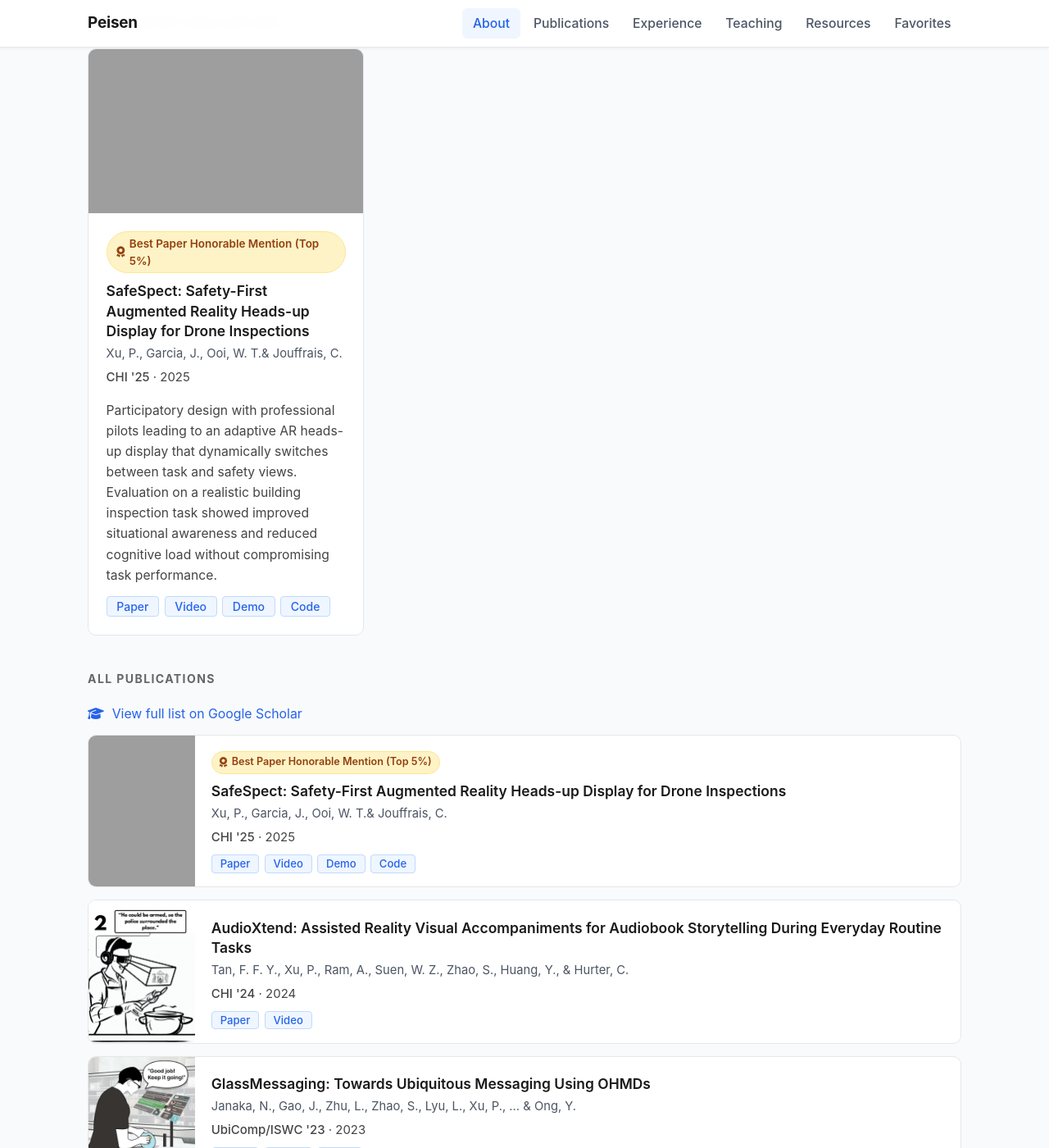
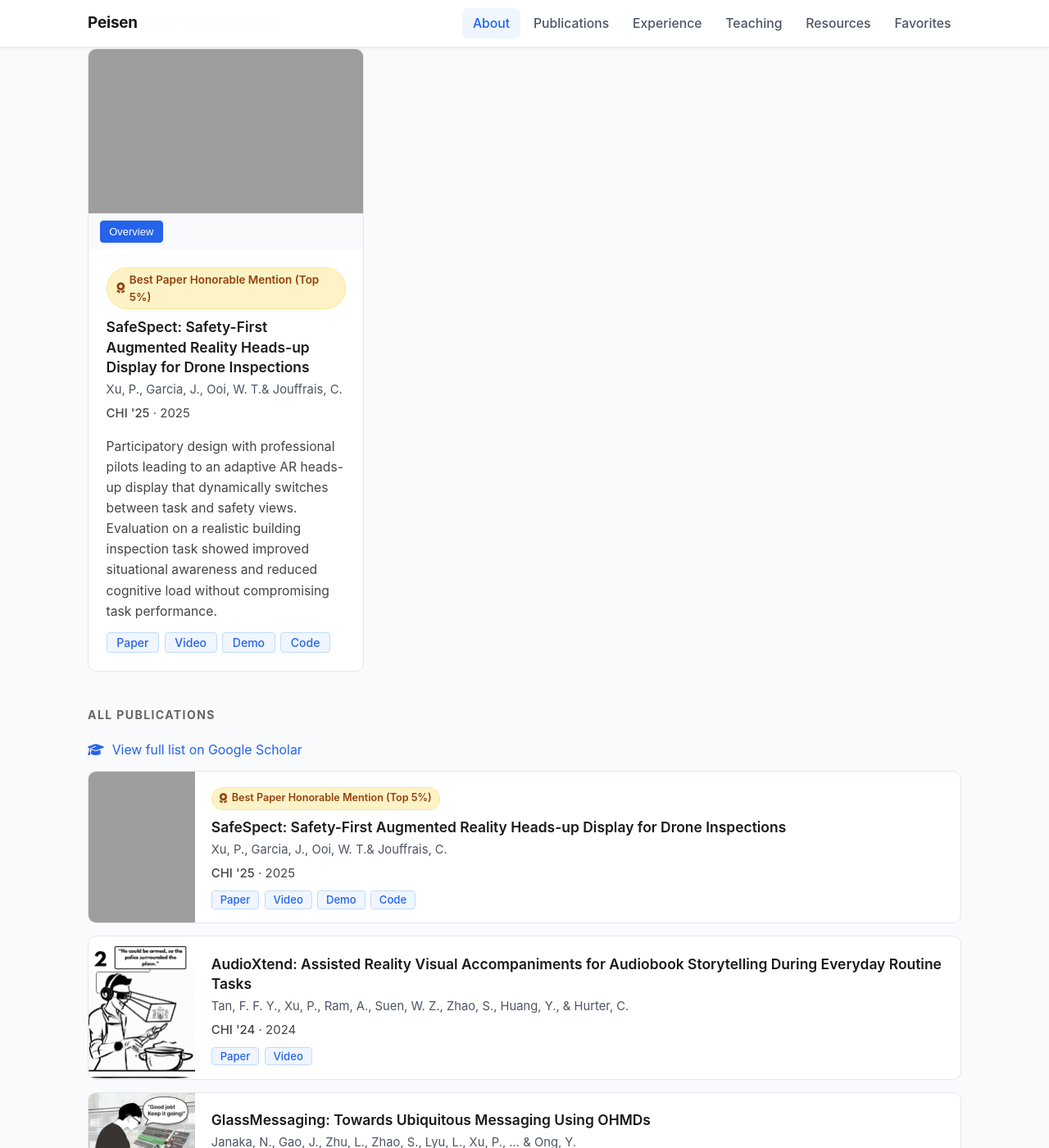
Before and after one commit to PepperXu/PepperXu.github.io, a Jekyll site: the page built from _pages/about.md, in a window 1280 px wide and 1400 px high, scrolled down 788 px. Shown: the whole window at 82% size. Built offline with Jekyll 4.4.1, drawn with Linux system fonts in a browser that asks for light colours; a script that is not in the unit is left out.

Commit message:
support multiple feature images

```diff
--- a/_layouts/one-page.html
+++ b/_layouts/one-page.html
@@ -111,7 +111,20 @@
           <div class="op-pub-grid op-pub-grid--featured">
             {% for pub in featured_pubs reversed %}
             <article class="op-pub-card op-pub-card--featured">
-              {% if pub.header.teaser %}
+              {% if pub.header.images and pub.header.images.size > 0 %}
+              <div class="op-pub-card__fig op-pub-card__fig--gallery">
+                <div class="op-pub-card__fig-imgs">
+                  {% for img in pub.header.images %}
+                  <img src="{{ img.src | prepend: base_path }}" alt="{{ img.label | default: pub.title }}" class="op-pub-fig-img{% if forloop.first %} op-pub-fig-img--active{% endif %}"{% unless forloop.first %} loading="lazy"{% endunless %} />
+                  {% endfor %}
+                </div>
+                <div class="op-pub-card__fig-btns">
+                  {% for img in pub.header.images %}
+                  <button type="button" class="op-pub-fig-btn{% if forloop.first %} op-pub-fig-btn--active{% endif %}" data-idx="{{ forloop.index0 }}">{{ img.label }}</button>
+                  {% endfor %}
+                </div>
+              </div>
+              {% elsif pub.header.teaser %}
               <div class="op-pub-card__fig">
                 <img src="{{ pub.header.teaser | prepend: base_path }}" alt="{{ pub.title }}" loading="lazy" />
               </div>
--- a/_sass/layout/_one-page.scss
+++ b/_sass/layout/_one-page.scss
@@ -339,9 +339,15 @@
         object-fit: cover;
         transition: transform 0.4s ease;
       }
+
+      &--gallery {
+        height: auto;
+        overflow: visible;
+        background: none;
+      }
     }
 
-    &:hover .op-pub-card__fig img {
+    &:hover .op-pub-card__fig:not(.op-pub-card__fig--gallery) img {
       transform: scale(1.04);
     }
 
@@ -828,6 +834,64 @@
   }
 }
 
+// ─── Publication image gallery ──────────────────────────────────────────────
+.op-pub-card__fig-imgs {
+  position: relative;
+  width: 100%;
+  height: 200px;
+  overflow: hidden;
+  background: #f3f4f6;
+  flex-shrink: 0;
+}
+
+.op-pub-fig-img {
+  position: absolute;
+  top: 0;
+  left: 0;
+  width: 100%;
+  height: 100%;
+  object-fit: cover;
+  object-position: center top;
+  opacity: 0;
+  transition: opacity 0.35s ease;
+
+  &--active { opacity: 1; }
+}
+
+.op-pub-card__fig-btns {
+  display: flex;
+  flex-wrap: wrap;
+  gap: 0.35rem;
+  padding: 0.45rem 0.75rem;
+  background: var(--op-surface-alt);
+  border-top: 1px solid var(--op-border);
+}
+
+.op-pub-fig-btn {
+  font-size: 0.72rem;
+  font-weight: 500;
+  line-height: 1.5;
+  padding: 0.15rem 0.6rem;
+  border-radius: 4px;
+  border: 1px solid var(--op-border);
+  background: var(--op-surface);
+  color: var(--op-text-muted);
+  cursor: pointer;
+  transition: background 0.15s, color 0.15s, border-color 0.15s;
+
+  &--active {
+    background: var(--op-accent);
+    color: #fff;
+    border-color: var(--op-accent);
+  }
+
+  &:not(&--active):hover {
+    background: var(--op-accent-light);
+    color: var(--op-accent);
+    border-color: var(--op-accent-border);
+  }
+}
+
 // ─── Favorites ───────────────────────────────────────────────────────────────
 .op-fav-grid {
   display: flex;
```
Also changed, not shown: other parts of _layouts/one-page.html (+16 -0 lines), _publications/2025-04-25-safespect.md (+3 -0 lines), .claude/settings.local.json, images/favorites/eve-online.jpg (added).
